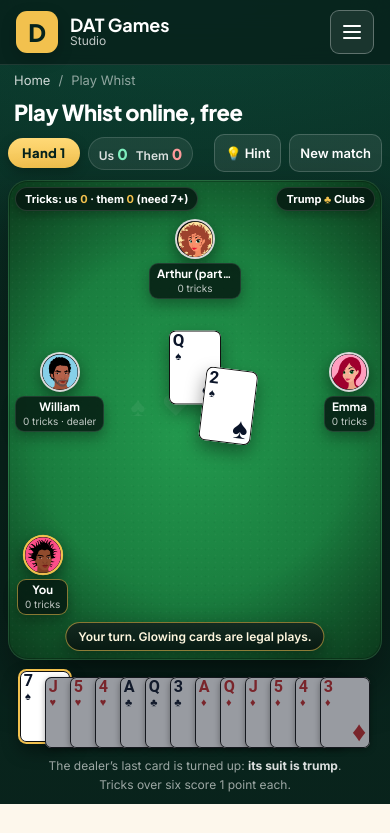
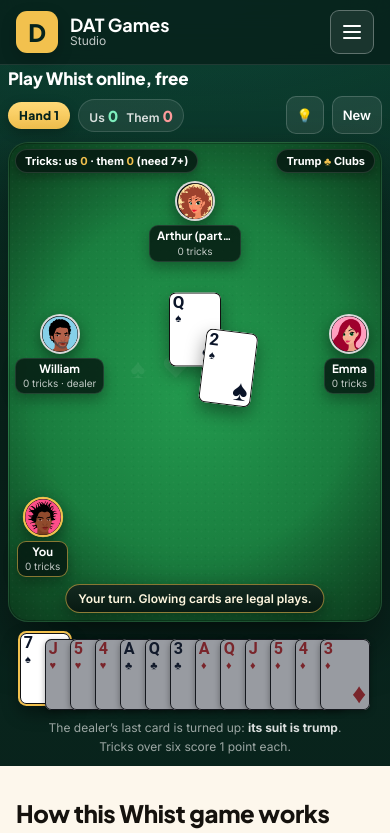
Before and after one commit to debchamps/datgamesstudio, a plain HTML site: page play/whist/index.html in a window 390 px wide. Shown: the top 833 px of the page. Drawn offline with Linux system fonts and the light colour scheme.

Commit message:
Web games: move the page title into the game toolbar, drop the header band, compact toolbar on phones

```diff
--- a/play/play.css
+++ b/play/play.css
@@ -26,8 +26,16 @@
 .crumbs a:hover { text-decoration: underline; }
 
 /* ---------- Stage: bar, table, hand ---------- */
-.game-wrap { position: relative; width: min(1120px, 100%); margin: 0 auto; padding: 12px 24px 18px; }
-.game-bar { display: flex; align-items: center; justify-content: space-between; gap: 10px; margin-bottom: 12px; }
+.game-wrap { position: relative; width: min(1120px, 100%); margin: 0 auto; padding: 14px 24px 18px; }
+.game-bar { display: flex; flex-wrap: wrap; align-items: center; gap: 8px 10px; margin-bottom: 10px; }
+.game-title {
+  margin: 0 6px 0 0;
+  color: #fff;
+  font: 800 19px/1.2 var(--display);
+  letter-spacing: -0.01em;
+  white-space: nowrap;
+}
+.game-bar-actions { margin-left: auto; }
 .bar-left { display: flex; align-items: center; gap: 8px; flex-wrap: wrap; }
 .deal-pill {
   padding: 7px 14px;
@@ -432,6 +440,9 @@
   .play-top h1 { font-size: 22px; }
   .game-wrap { padding: 8px 8px 12px; }
   .game-bar { margin-bottom: 8px; }
+  .game-title { flex-basis: 100%; font-size: 17px; }
+  .wide-only { display: none; }
+  .deal-pill { padding: 6px 11px; font-size: 12px; }
   .score-pill { gap: 8px; padding: 6px 10px; font-size: 12px; }
   .score-pill small { display: none; }
   .bar-btn { min-height: 38px; padding: 6px 10px; font-size: 13px; }
@@ -469,8 +480,6 @@
 }
 @media (max-width: 380px) { .play-page { --cw: 46px; --tw: 48px; } }
 @media (min-width: 761px) and (max-height: 760px) {
-  .play-top .crumbs, .play-top p { display: none; }
-  .play-top { padding-top: 10px; }
   .seat { flex-direction: row; gap: 6px; }
   .seat img { width: 40px; height: 40px; border-width: 2px; }
   .seat > div { min-width: 0; padding: 4px 9px; text-align: left; }
--- a/play/whist/index.html
+++ b/play/whist/index.html
@@ -57,23 +57,17 @@
     </header>
 
     <main id="main" class="play-page">
-      <section class="play-top">
-        <div class="play-top-inner">
-          <nav class="crumbs" aria-label="Breadcrumb"><a href="/">Home</a><span aria-hidden="true">/</span><span aria-current="page">Play Whist</span></nav>
-          <h1>Play Whist online, free</h1>
-          <p>Team up with your partner against two computer opponents. No download, no signup.</p>
-        </div>
-      </section>
 
       <section class="game-wrap" aria-label="Whist card game">
         <div class="game-bar">
+          <h1 class="game-title">Play Whist online, free</h1>
           <div class="bar-left">
             <span class="deal-pill" data-round>Round 1</span>
             <span class="score-pill" data-score></span>
           </div>
           <div class="game-bar-actions">
-            <button type="button" class="bar-btn" data-hint>💡 Hint</button>
-            <button type="button" class="bar-btn" data-new>New match</button>
+            <button type="button" class="bar-btn" data-hint aria-label="Hint">💡<span class="wide-only"> Hint</span></button>
+            <button type="button" class="bar-btn" data-new>New<span class="wide-only"> match</span></button>
           </div>
         </div>
 
```
Also changed, not shown: play/bray/index.html (+3 -9 lines), play/callbreak/index.html (+3 -9 lines), play/hearts/index.html (+3 -9 lines), play/hokm/index.html (+3 -9 lines), play/spades/index.html (+3 -9 lines), play/tarneeb/index.html (+3 -9 lines), play/twenty-nine/index.html (+3 -9 lines).
